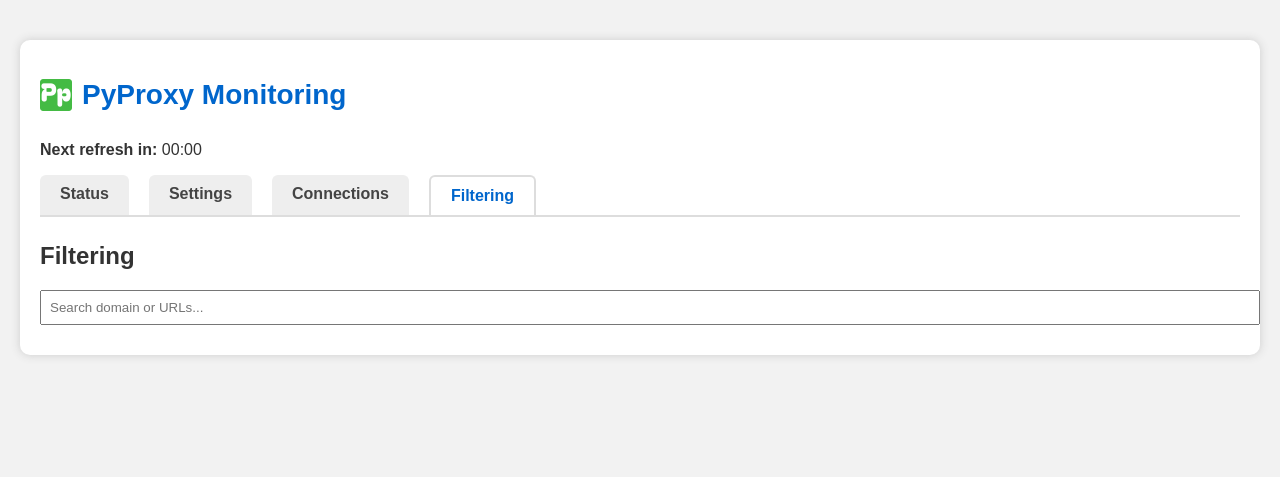
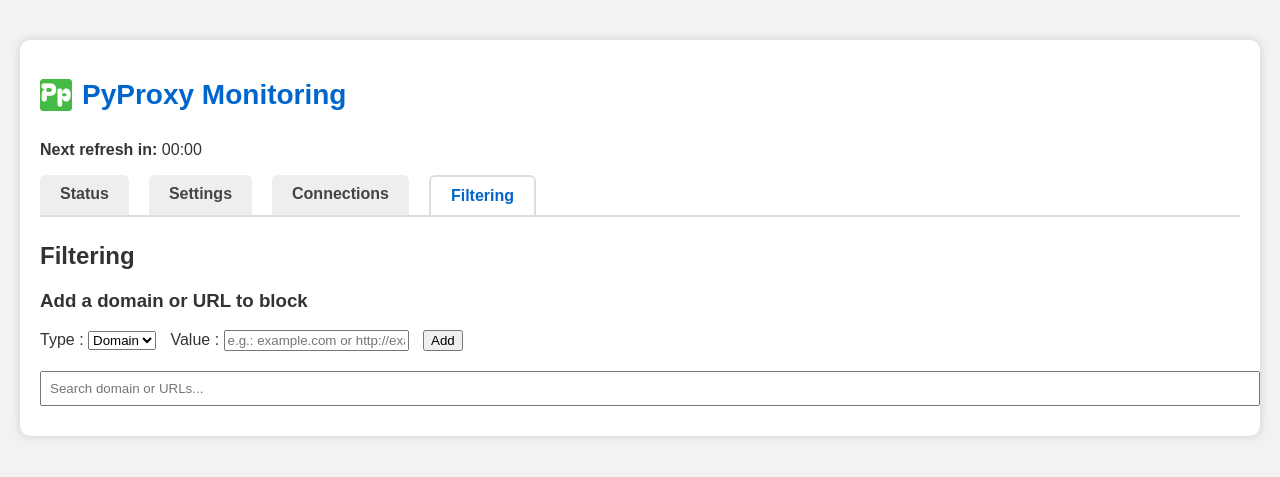
Before and after one commit to 6C656C65/pyproxy, a Python web app: template pyproxy/monitoring/templates/index.html in a window 1280 px wide, after a click on "Filtering". Shown: the top 477 px of the page. Run offline with Jinja, Linux system fonts and the light colour scheme; the template is opened without the code that fills it, so the values that code supplies are empty.

Commit message:
monitoring: add filtering list

```diff
--- a/pyproxy/monitoring/static/monitoring.js
+++ b/pyproxy/monitoring/static/monitoring.js
@@ -174,6 +174,8 @@
   .then(response => {
     if (!response.ok) {
       alert(`Error while deleting : ${value}`);
+    } else {
+      fetchAllData();
     }
   })
   .catch(err => {
@@ -317,6 +319,41 @@
         });
     }
 
+    document.getElementById('add-block-form').addEventListener('submit', function(event) {
+        event.preventDefault();
+
+        const type = document.getElementById('block-type').value;
+        const value = document.getElementById('block-value').value.trim();
+
+        if (!value) {
+            alert('Please enter a value to block.');
+            return;
+        }
+
+        fetch('/blocked', {
+            method: 'POST',
+            headers: {
+                'Content-Type': 'application/json',
+            },
+            body: JSON.stringify({
+                type: type,
+                value: value
+            }),
+        })
+        .then(response => {
+            if (response.ok) {
+                document.getElementById('block-value').value = '';
+                fetchAllData();
+            } else {
+                alert(`Error adding : ${value}`);
+            }
+        })
+        .catch(err => {
+            console.error('Network error:', err);
+            alert('Network error');
+        });
+    });
+
     fetchAllData();
     updateCountdown();
 });
--- a/pyproxy/monitoring/templates/index.html
+++ b/pyproxy/monitoring/templates/index.html
@@ -44,6 +44,21 @@
         <div id="content-filtering" class="tab-content" role="tabpanel" aria-labelledby="tab-filtering" hidden>
             <div id="blocked-section">
                 <h2>Filtering</h2>
+                <div id="filtering-form-section" style="margin-bottom: 20px;">
+                <h3>Add a domain or URL to block</h3>
+                <form id="add-block-form">
+                    <label for="block-type">Type :</label>
+                    <select id="block-type" name="block-type">
+                    <option value="domain">Domain</option>
+                    <option value="url">URL</option>
+                    </select>
+
+                    <label for="block-value" style="margin-left: 10px;">Value :</label>
+                    <input type="text" id="block-value" name="block-value" required placeholder="e.g.: example.com or http://example.com/page">
+
+                    <button type="submit" style="margin-left: 10px;">Add</button>
+                </form>
+                </div>
                 <input type="text" id="blocked-search" placeholder="Search domain or URLs..." style="width: 100%; padding: 8px; margin-bottom: 10px;" />
                 <div id="blocked-section-container"></div>
             </div>
```
Also changed, not shown: pyproxy/monitoring/routes.py (+24 -1 lines).
